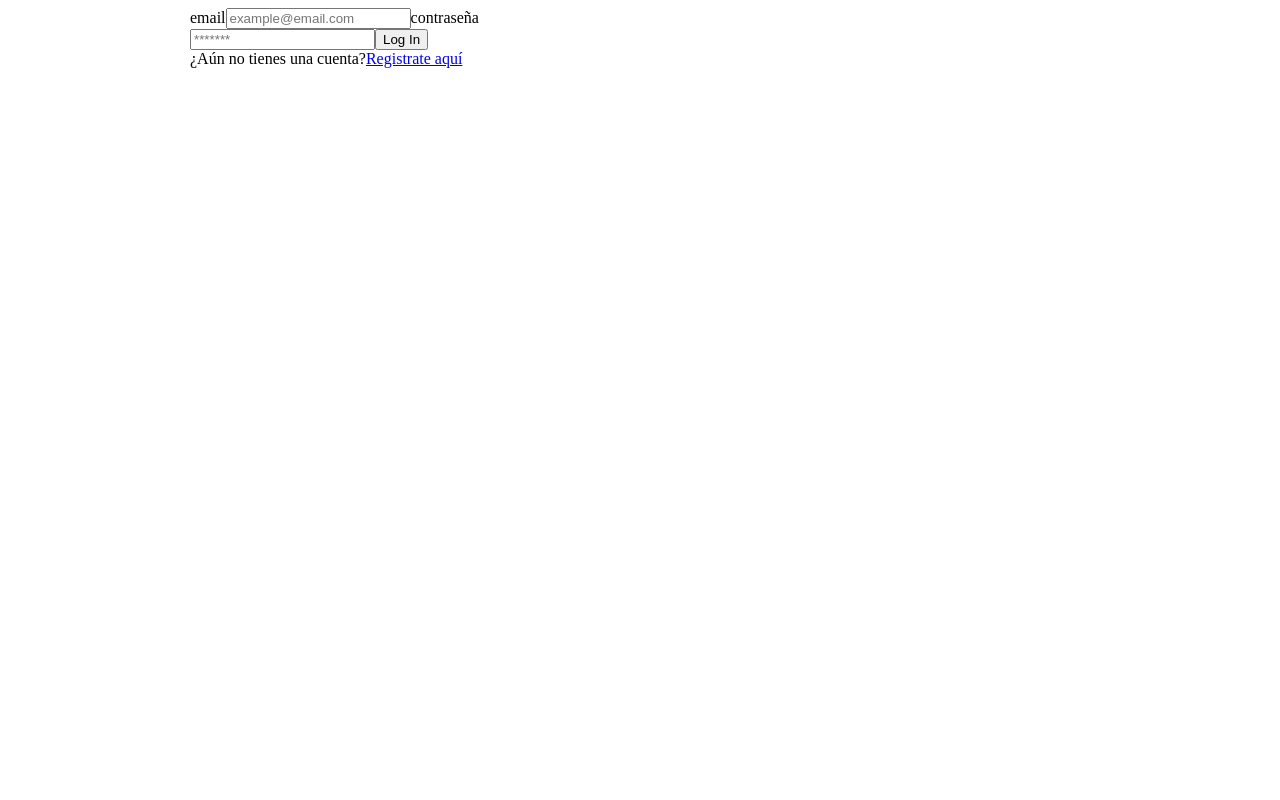
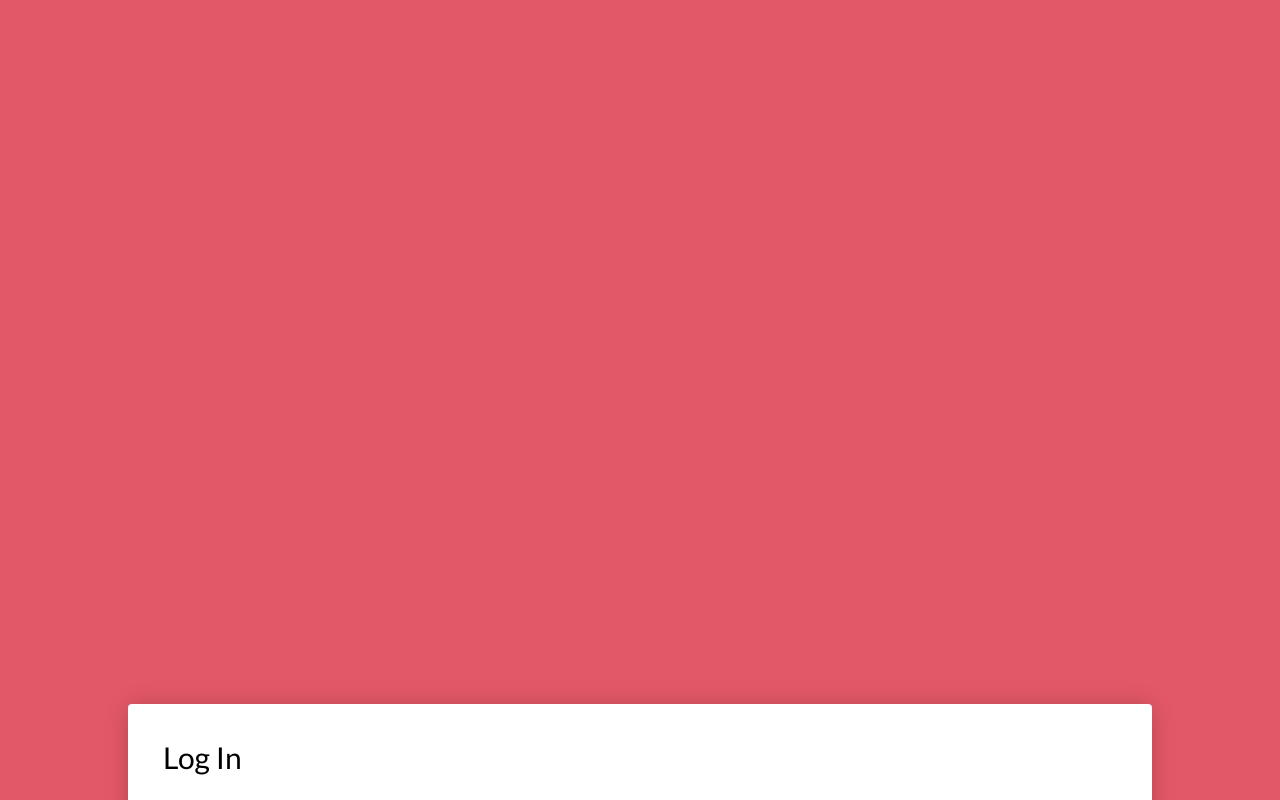
Before and after one commit to gustavolunam/migu, a React (Vite) app: page /log in a window 1280 px wide. Built offline with nearby package versions, Linux system fonts and the light colour scheme.

Commit message:
Estilos Login/Sign Up

```diff
--- a/src/pages/Log.jsx
+++ b/src/pages/Log.jsx
@@ -1,36 +1,17 @@
 import React, { useState } from "react";
 import { Link } from "react-router-dom";
-import styled from '@emotion/styled'
+import '../styles/Auth.css'
 
 import { signInWithEmailAndPassword } from "firebase/auth";
-import { getDatabase, ref, onValue, set , push, update} from "firebase/database";
+import { getDatabase, ref, onValue, set, push, update } from "firebase/database";
 import { initializeApp } from "firebase/app";
 import { auth, app } from "../apis/firebaseConfig"
 
 import { useNavigate } from "react-router-dom";
 
-
-const Container = styled.div`
-  max-width: 900px;
-  margin: 0 auto;
-  width: 90%;
-  @media (min-width: 992px) {
-    display: grid;
-    grid-template-columns: repeat(2, 1fr);
-    column-gap: 2rem;
-  }
-`;
-
-const Image = styled.img`
-  max-width: 400px;
-  width: 80%;
-  margin: 100px auto 0 auto;
-  display: block;
-`;
-
 function Log() {
   const navigate = useNavigate();
-  const db=getDatabase();
+  const db = getDatabase();
   const dbRef = ref(db, 'Usuarios');
 
   const [email, setEmail] = useState('');
@@ -42,9 +23,9 @@ function Log() {
   }
 
   const inicio = () => {
-
     signInWithEmailAndPassword(auth, email, pass)
-        .then(auth => {navigate('/home')
+      .then(auth => {
+        navigate('/home')
         alert("INICIO SESION EXITOSO");
       })
       .catch((error) => {
@@ -53,26 +34,30 @@ function Log() {
         // ..
         alert("Fallo " + errorMessage);
       });
-
-
   }
 
   return (
-    <Container>
-      <div className="auth-form-container">
+    <div className="auth-body">
+      <div className="auth-form">
         <form onSubmit={(handleSubmit)}>
-          <label htmlfor="email">email</label>
+          <h1>Log In</h1>
+          <div className="auth-form-content">
+            <div className="input-field">
               <input value={email} onChange={(e) => setEmail(e.target.value)} type="email" placeholder="example@email.com" id="email" name="email" />
-          <label htmlfor="password">contraseña</label>
+            </div>
+            <div className="input-field">
               <input value={pass} onChange={(e) => setPass(e.target.value)} type="password" placeholder="*******" id="password" name="password" />
-          <button onClick={inicio}>Log In</button>
+            </div>
+          </div>
+          <div className="auth-buttons">
+            <Link to="/register">
+              <button>Registrate aqui</button>
+            </Link>
+            <button onClick={inicio}>Iniciar sesion</button>
+          </div>
         </form>
-        <span>
-          ¿Aún no tienes una cuenta?
-          <Link to= "/register">Registrate aquí</Link>
-        </span>
       </div>
-    </Container>
+    </div>
   )
 }
 
--- a/src/pages/Register.jsx
+++ b/src/pages/Register.jsx
@@ -2,12 +2,12 @@ import React, { useState } from "react";
 import { Link } from "react-router-dom";
 
 import { createUserWithEmailAndPassword } from "firebase/auth";
-import { getDatabase, ref, onValue, set , push, update} from "firebase/database";
+import { getDatabase, ref, onValue, set, push, update } from "firebase/database";
 import { initializeApp } from "firebase/app";
 import { auth, app } from "../apis/firebaseConfig"
 
 function Register() {
-    const db=getDatabase();
+    const db = getDatabase();
     const dbRef = ref(db, 'Usuarios');
 
     const [email, setEmail] = useState('');
@@ -49,20 +49,29 @@ function Register() {
     }
 
     return (
-        <div className="auth-form-container">
+        <div className="auth-body">
+            <div className="auth-form">
                 <form onSubmit={(handleSubmit)}>
-                <label htmlFor="name">Full Name</label>
-                <input  onChange={(e) => setName(e.target.value)} name="name" id="name" placeholder="Full Name"/>
-                <label htmlfor="email">email</label>
-                <input  onChange={(e) => setEmail(e.target.value)} type="email" placeholder="example@email.com" id="email" name="email" />
-                <label htmlfor="password">contraseña</label>
+                    <h1>Registro</h1>
+                    <div className="auth-form-content">
+                        <div className="input-field">
+                            <input onChange={(e) => setEmail(e.target.value)} type="name" placeholder="Nombre Completo" id="name" name="name" />
+                        </div>
+                        <div className="input-field">
+                            <input onChange={(e) => setEmail(e.target.value)} type="email" placeholder="example@email.com" id="email" name="email" />
+                        </div>
+                        <div className="input-field">
                             <input onChange={(e) => setPass(e.target.value)} type="password" placeholder="*******" id="password" name="password" />
-                <button onClick={registro}>Log In</button>
+                        </div>
+                    </div>
+                    <div className="auth-buttons">
+                        <Link to="/log">
+                            <button>Iniciar sesion</button>
+                        </Link>
+                        <button onClick={registro}>Registrame</button>
+                    </div>
                 </form>
-            <span>
-                ¿Ya tienes una cuenta?
-                <Link to= "/log">Log in</Link>
-            </span>
+            </div>
         </div>
     )
 }
--- a/src/pages/Start.jsx
+++ b/src/pages/Start.jsx
@@ -7,11 +7,11 @@ function Start() {
         <div className="start">
                 <img className="logo" src={Logo} />
                 <Link to="/log">
-                    <button>Log In</button>
+                    <button>Iniciar sesion</button>
                 </Link>
                 <hr />
                 <Link to="/register">
-                    <button>Sign Up</button>
+                    <button>Registrarme</button>
                 </Link>
         </div>
     )
--- /dev/null
+++ b/src/styles/Auth.css
@@ -0,0 +1,127 @@
+* {
+    margin: 0;
+    padding: 0;
+    box-sizing: border-box;
+    -webkit-font-smoothing: antialiased;
+}
+
+.auth-body {
+    position: fixed;
+    padding: 0;
+    margin: 0;
+    top: 0;
+    left: 0;
+    width: 100%;
+    height: 100%;
+    background: #e35869;
+    font-family: 'Lato', sans-serif;
+}
+
+.auth-form {
+    background: #fff;
+    width: 80vw;
+    margin: 55% auto;
+    display: -webkit-box;
+    display: flex;
+    -webkit-box-orient: vertical;
+    -webkit-box-direction: normal;
+    flex-direction: column;
+    border-radius: 4px;
+    box-shadow: 0 2px 25px rgba(0, 0, 0, 0.2);
+}
+
+.auth-form h1 {
+    padding: 35px 35px 0 35px;
+    font-weight: 300;
+    font-size: 30px;
+}
+
+.auth-form .auth-form-content {
+    padding: 35px;
+    text-align: center;
+}
+
+.auth-form .input-field {
+    padding: 12px 5px;
+}
+
+.auth-form .input-field input {
+    font-size: 17px;
+    display: block;
+    font-family: 'Rubik', sans-serif;
+    width: 100%;
+    padding: 10px 1px;
+    border: 0;
+    border-bottom: 1px solid #747474;
+    outline: none;
+    -webkit-transition: all .2s;
+    transition: all .2s;
+}
+
+.auth-form .input-field input::-webkit-input-placeholder {
+    text-transform: uppercase;
+}
+
+.auth-form .input-field input::-moz-placeholder {
+    text-transform: uppercase;
+}
+
+.auth-form .input-field input:-ms-input-placeholder {
+    text-transform: uppercase;
+}
+
+.auth-form .input-field input::-ms-input-placeholder {
+    text-transform: uppercase;
+}
+
+.auth-form .input-field input::placeholder {
+    text-transform: uppercase;
+}
+
+.auth-form .input-field input:focus {
+    border-color: #222;
+}
+
+.auth-form .auth-buttons {
+    display: -webkit-box;
+    display: flex;
+    -webkit-box-orient: horizontal;
+    -webkit-box-direction: normal;
+    flex-direction: row;
+}
+
+.auth-form .auth-buttons a {
+    width: 100%;
+}
+
+.auth-form .auth-buttons button {
+    width: 100%;
+    border: none;
+    padding: 18px;
+    font-family: 'Rubik', sans-serif;
+    cursor: pointer;
+    text-transform: uppercase;
+    background: #e8e9ec;
+    color: #777;
+    border-bottom-left-radius: 4px;
+    border-bottom-right-radius: 0;
+    letter-spacing: 0.2px;
+    outline: 0;
+    -webkit-transition: all .3s;
+    transition: all .3s;
+}
+
+.auth-form .auth-buttons button:hover {
+    background: #d8d8d8;
+}
+
+.auth-form .auth-buttons button:nth-child(2) {
+    background: #3db3df;
+    color: #fff;
+    border-bottom-left-radius: 0;
+    border-bottom-right-radius: 4px;
+}
+
+.auth-form .auth-buttons button:nth-child(2):hover {
+    background: #2a7d9b;
+}
--- a/src/styles/Log.css
+++ /dev/null
@@ -1,47 +0,0 @@
-.login-title {
-    width: 100%;
-    font-family: 'Lato', sans-serif;
-    text-align: center;
-}
-
-.login-title h1 {
-    height: 60px;
-    font-size: 40px;
-    font-weight: 600;
-}
-
-.auth-form-container {
-    display: block;
-}
-
-.auth-form-container label {
-    display: block;
-    font-family: 'Lato', sans-serif;
-    font-size: 24px;
-    font-weight: 700;
-    margin: 15px 0;
-}
-
-.auth-form-container input {
-    display: block;
-    font-size: 16px;
-    font-size: Max(16px, 1em);
-    font-family: inherit;
-    padding: 0.25em 0.5em;
-    background-color: #fff;
-    border: 2px solid #8b8a8b;
-    border-radius: 4px;
-    transition: 180ms box-shadow ease-in-out;
-}
-
-.auth-form-container button {
-    padding: 15px 25px 15px 25px;
-    width: 50vw;
-    background-color: #f8333c;
-    border: none;
-    border-radius: 40px;
-    color: white;
-    font-family: 'Lato';
-    font-size: 25px;
-    font-weight: bold;
-}
--- a/src/styles/Start.css
+++ b/src/styles/Start.css
@@ -9,17 +9,17 @@
     display: flex;
     align-items: center;
     flex-direction: column;
-    background-color: #f8333c;
+    background-color: #e35869;
 }
 
 .logo {
     margin: 200px auto 40px auto;
-    width: 80%;
+    width: 300px;
 }
 
 .start button {
     padding: 20px 30px 20px 30px;
-    width: 70vw;
+    width: 300px;
     background-color: white;
     border: none;
     border-radius: 40px;
```
Lines whose indentation alone changed are shown as unchanged.
